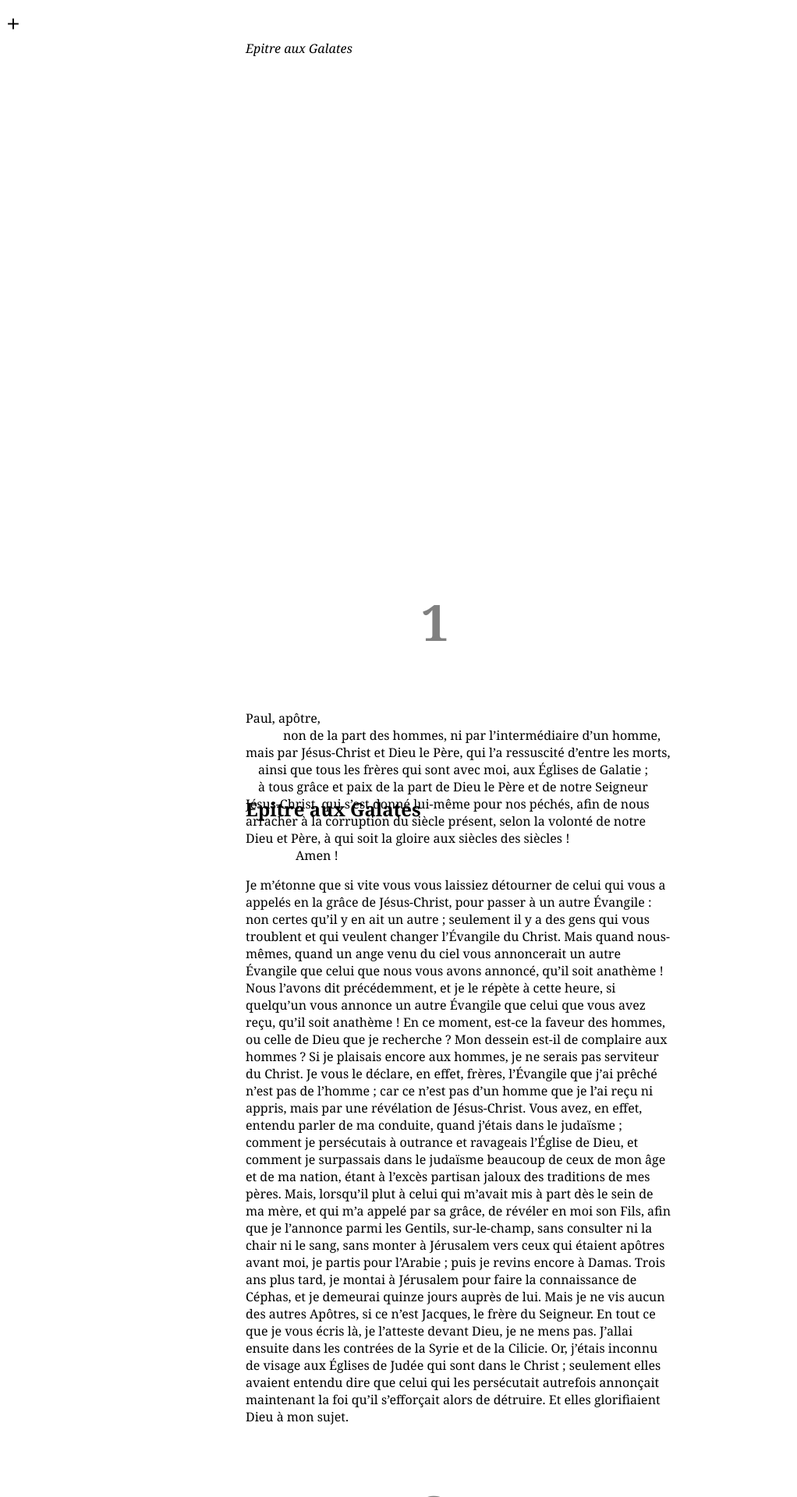
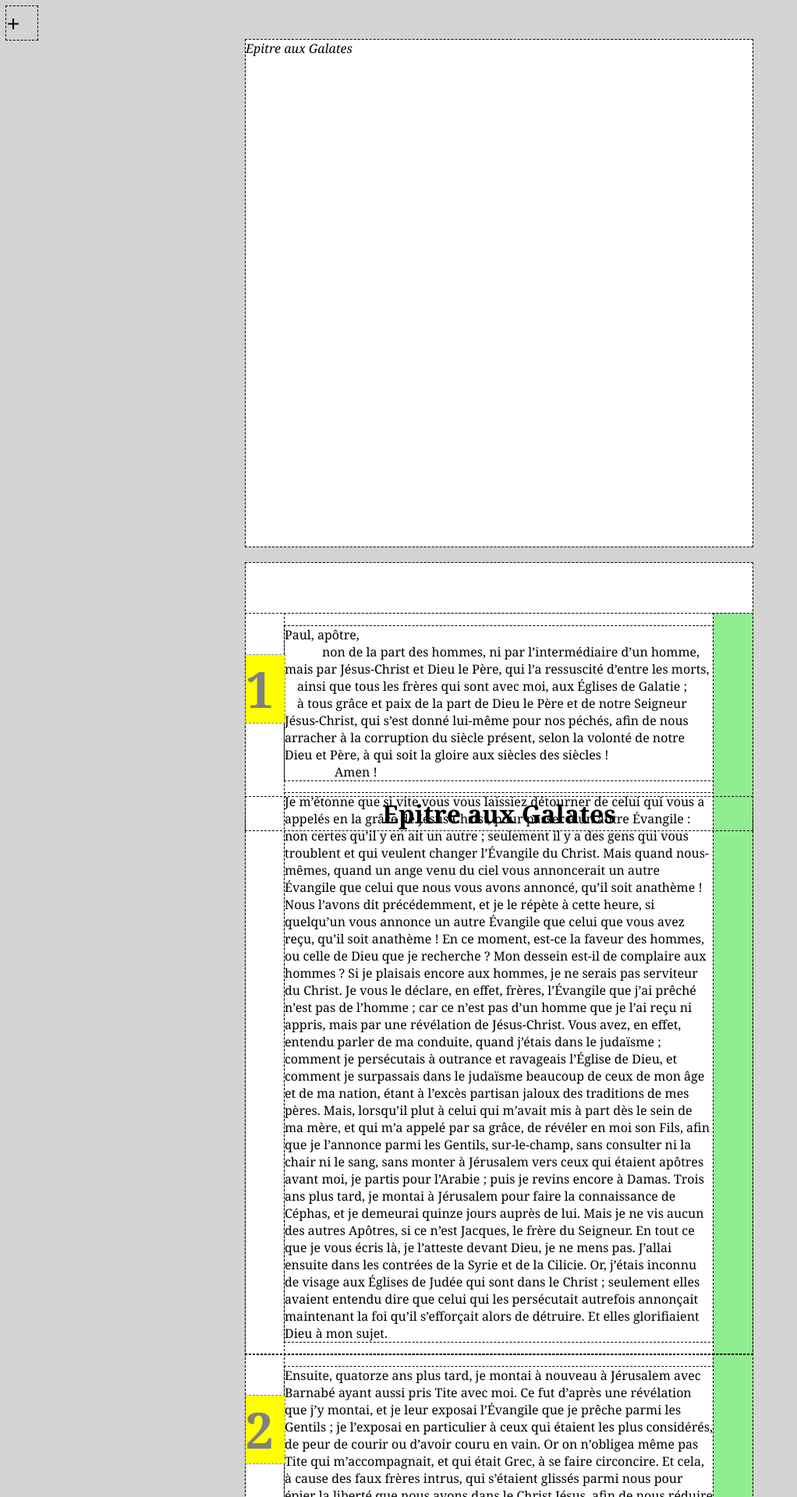
Before and after one commit to dreanod/dreanod.github.io, a Jekyll site: the page built from galatian2.html, in a window 1280 px wide. Shown: the top 1920 px of the page at 78% size, without its empty margins (0-1022 px from the left). Built offline with Jekyll 4.4.1, drawn with Linux system fonts in a browser that asks for light colours; some of the changed text lies outside the part shown.

Commit message:
Update galatian2.html

```diff
--- a/galatian2.html
+++ b/galatian2.html
@@ -163,7 +163,7 @@
 <head>
   <style>
     /* BEGIN: Help for design */
-/*
+
     nav, header, h1, main, section, h2, article,  p, aside, footer {
       outline: dashed 1px;
     }
@@ -277,10 +277,11 @@
   </header>
 
   <main>
+
+    <h1>{{ page.title }}</h1>
+
     {% for chapter in page.text %}
     <section>
-
-      <h1>{{ page.title }}</h1>
 
       <h2>{{ chapter[0] }}</h2>
 
```
